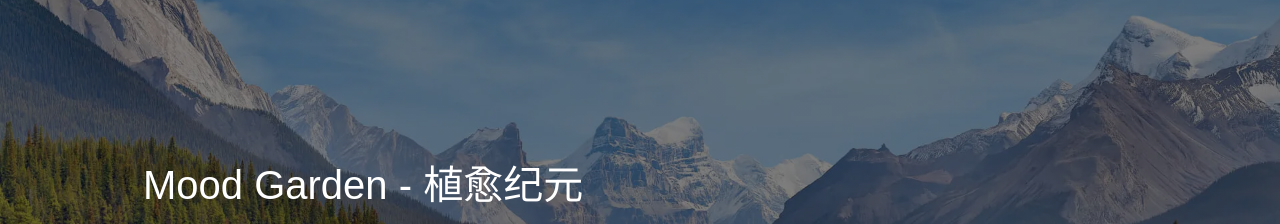
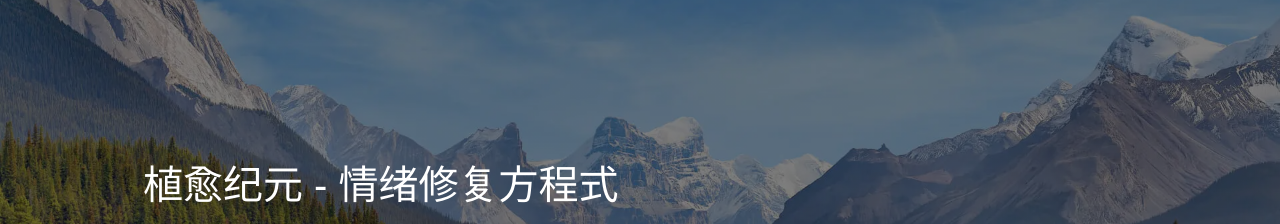
Before and after one commit to czj0117/1, a plain HTML site: page index.html in a window 1280 px wide. Shown: the top 224 px of the page. Drawn offline with nearby package versions, Linux system fonts and the light colour scheme.

Commit message:
Update index.html

```diff
--- a/index.html
+++ b/index.html
@@ -3,7 +3,7 @@
 <head>
     <meta charset="UTF-8">
     <meta name="viewport" content="width=device-width, initial-scale=1.0">
-    <title>Mood Garden - 植愈纪元</title>
+    <title>植愈纪元 - 情绪修复方程式</title>
     <link rel="stylesheet" href="https://stackpath.bootstrapcdn.com/bootstrap/4.5.2/css/bootstrap.min.css">
     <style>
         body {
@@ -95,7 +95,7 @@
     <header>
         <div class="container">
             <div id="branding">
-                <h1>Mood Garden - 植愈纪元</h1>
+                <h1>植愈纪元 - 情绪修复方程式</h1>
             </div>
             <nav>
                 <ul>
```
